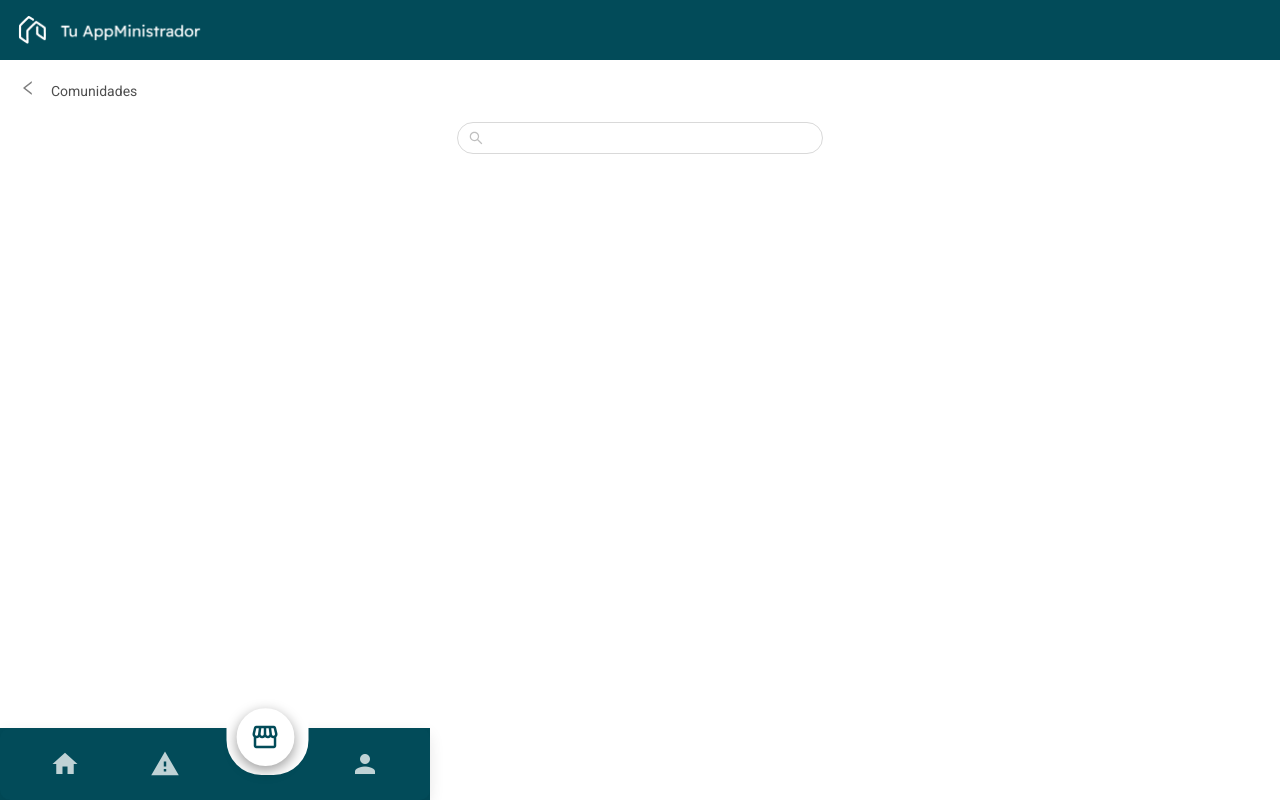
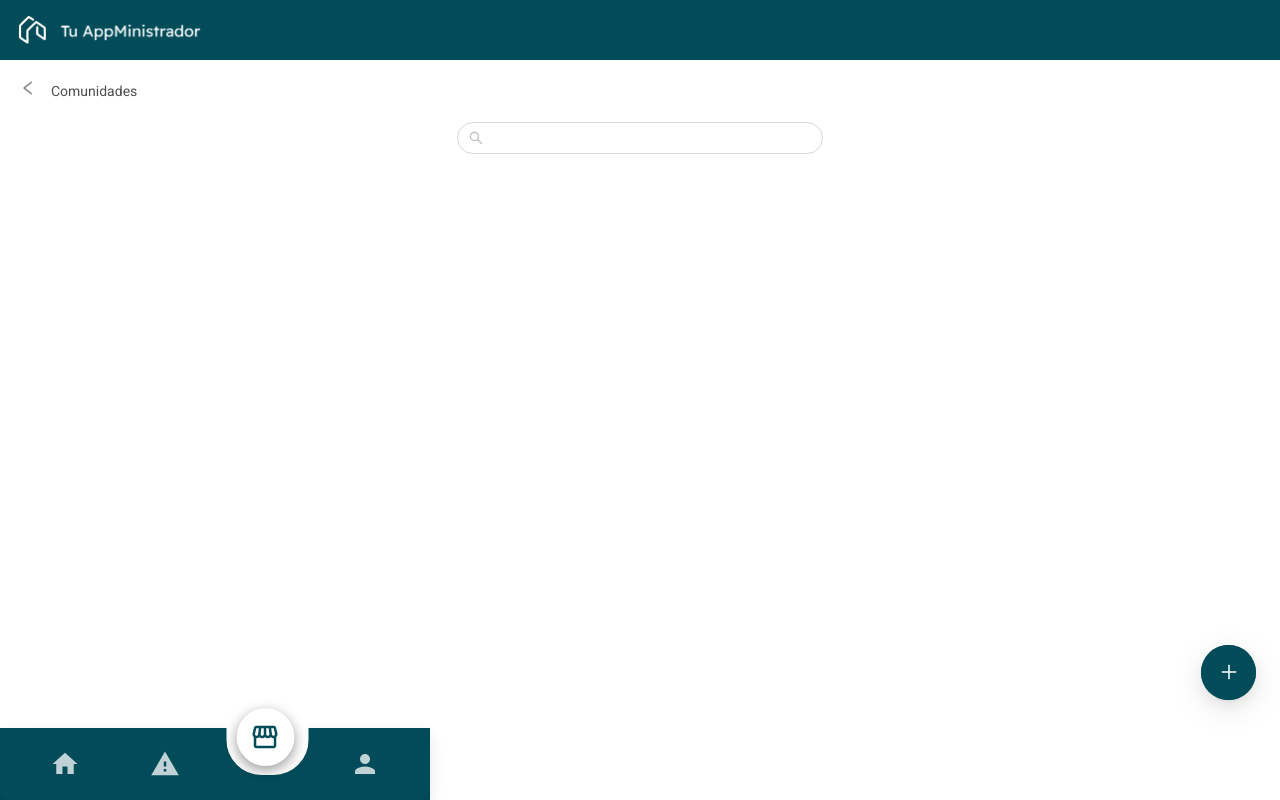
Before and after one commit to Cocera/DT2024_client, a React (Vite) app: page /comunidad/busqueda in a window 1280 px wide. Shown: the top 800 px of the page. Built offline with nearby package versions, Linux system fonts and the light colour scheme.

Commit message:
Search => FloatButton added

```diff
--- a/src/main.jsx
+++ b/src/main.jsx
@@ -14,8 +14,8 @@ ReactDOM.createRoot(document.getElementById("root")).render(
 					borderRadius: 20,
 					borderRadiusSM: 20,
 					borderRadiusXS: 20,
-					colorPrimary: "#AB172F",
-					colorSecondary: "#024B59",
+					colorPrimary: "#024B59",
+					colorSecondary: "#AB172F",
 				},
 				// components: {
 				// 	Segmented: {
--- a/src/pages/Search/Search.jsx
+++ b/src/pages/Search/Search.jsx
@@ -7,7 +7,8 @@ import { useDispatch, useSelector } from "react-redux";
 import { useEffect, useState } from "react";
 import { getAll } from "../../features/communities/communitySlice";
 import { useAuth0 } from "@auth0/auth0-react";
-import { Flex } from "antd";
+import { Flex, FloatButton } from "antd";
+import { PlusOutlined } from '@ant-design/icons';
 
 const Search = () => {
 	const dispatch = useDispatch();
@@ -47,6 +48,17 @@ const Search = () => {
 			<Header
 				title={searchType === "communities" ? "Comunidades" : "Incidencias"}
 			/>
+			<FloatButton
+				shape="circle"
+				type="primary"
+				style={{
+					right: 24,
+					bottom: 100,
+					height: 55,
+					width: 55,
+				}}
+				icon={<PlusOutlined />}
+			/>
 			<Flex justify="" align="center" vertical="true" style={{ paddingLeft: 18, paddingRight: 18 }}>
 
 				<SearchBar
```
